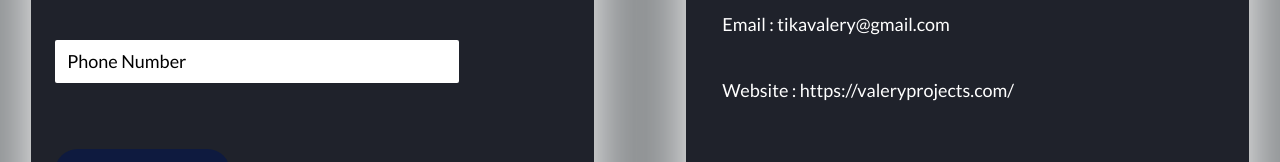
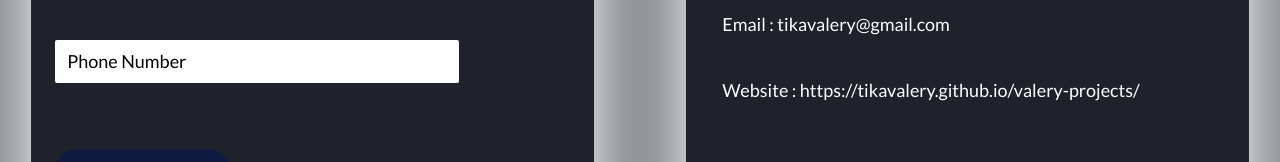
Before and after one commit to tikavalery/valery-projects, a plain HTML site: page index.html in a window 1280 px wide. Shown: the part 5753-5915 px from the top of the page. Drawn offline with nearby package versions, Linux system fonts and the light colour scheme.

Commit message:
added some more changes to address

```diff
--- a/index.html
+++ b/index.html
@@ -632,7 +632,7 @@
                                         <p class="form_input_address">Email : tikavalery@gmail.com</p>
                                     </div>
                                     <div class="form_group">
-                                        <p class="form_input_address">Website : https://valeryprojects.com/ </p>
+                                        <p class="form_input_address">Website : https://tikavalery.github.io/valery-projects/</p>
                                     </div>
 
                                 </form>
```
